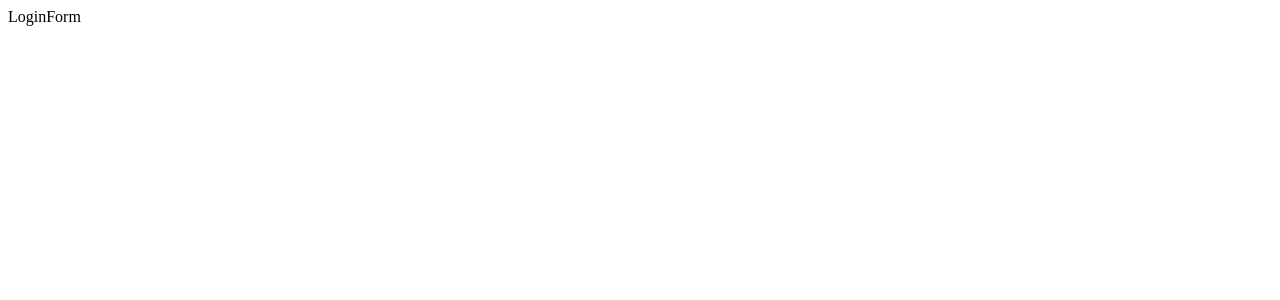
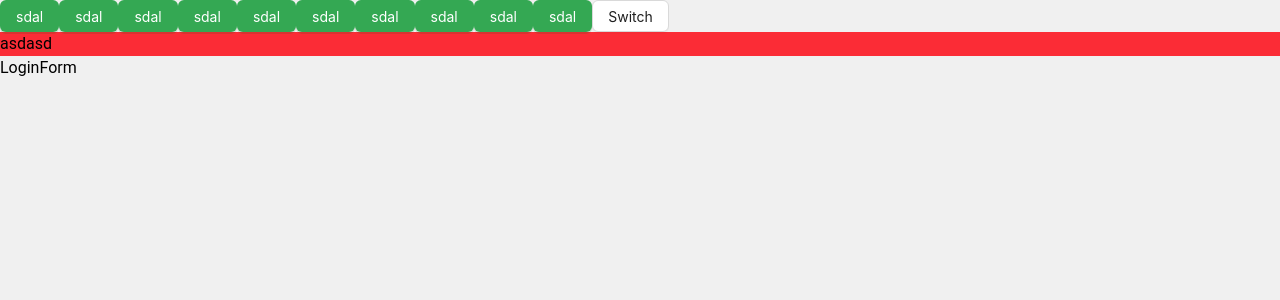
Before and after one commit to Zysd836/osiris-template, a React (Vite) app: page /login in a window 1280 px wide. Shown: the top 300 px of the page. Built offline with nearby package versions, Linux system fonts and the light colour scheme.

Commit message:
feat: theme mode

```diff
--- /dev/null
+++ b/src/config/theme.ts
@@ -0,0 +1,13 @@
+export const themeColors = ['primary', 'secondary', 'background', 'text'] as const
+export const themeModes = [
+  '#4285F4', // Google Blue
+  '#EA4335', // Google Red
+  '#FBBC05', // Google Yellow
+  '#34A853', // Google Green
+  '#FF6B6B', // Pastel Red
+  '#48CFAD', // Mint
+  '#AC92EC', // Lavender
+  '#EC87C0', // Pink
+  '#5D9CEC', // Blue
+  '#FFCE54', // Yellow
+] as const
--- /dev/null
+++ b/src/config/theme.type.ts
@@ -0,0 +1,10 @@
+import { themeColors, themeModes } from './theme'
+
+export type ThemeMode = (typeof themeModes)[number]
+export type ThemeColor = Record<(typeof themeColors)[number], string>
+export interface ITheme {
+  themeMode: ThemeMode
+  darkMode: boolean
+  layout: 'mix' | 'top' | 'side'
+  sideMenuType: 'classic' | 'grouping'
+}
--- /dev/null
+++ b/src/contexts/Theme/index.tsx
@@ -0,0 +1,48 @@
+import React from 'react'
+import { IThemeContext } from './type'
+import { initThemeContext } from './initContext'
+import { ConfigProvider, theme } from 'antd'
+
+const ThemeContext = React.createContext<IThemeContext>(initThemeContext)
+
+const ThemeProvider: React.FC<{ children: React.ReactNode }> = ({ children }) => {
+  const [themeMode, setThemeMode] = React.useState(initThemeContext.themeMode)
+  const [layout, setLayout] = React.useState(initThemeContext.layout)
+  const [sideMenuType, setSideMenuType] = React.useState(initThemeContext.sideMenuType)
+  const [darkMode, setDarkMode] = React.useState(false)
+
+  const changeDarkMode = () => {
+    setDarkMode((prev) => {
+      const newDarkMode = !prev
+      document.documentElement.setAttribute('data-theme', newDarkMode ? 'dark' : 'light')
+      return newDarkMode
+    })
+  }
+
+  return (
+    <ThemeContext.Provider
+      value={{
+        themeMode,
+        layout,
+        sideMenuType,
+        darkMode,
+        setThemeMode,
+        setLayout,
+        setSideMenuType,
+        changeDarkMode,
+      }}
+    >
+      <ConfigProvider
+        theme={{
+          token: {
+            colorPrimary: themeMode,
+          },
+          algorithm: darkMode ? theme.darkAlgorithm : theme.defaultAlgorithm,
+        }}
+      >
+        {children}
+      </ConfigProvider>
+    </ThemeContext.Provider>
+  )
+}
+export { ThemeContext, ThemeProvider }
--- /dev/null
+++ b/src/contexts/Theme/initContext.tsx
@@ -0,0 +1,12 @@
+import { IThemeContext } from './type'
+
+export const initThemeContext: IThemeContext = {
+  darkMode: false,
+  themeMode: '#34A853',
+  layout: 'top',
+  sideMenuType: 'grouping',
+  setThemeMode: () => {},
+  setLayout: () => {},
+  setSideMenuType: () => {},
+  changeDarkMode: () => {},
+}
--- /dev/null
+++ b/src/contexts/Theme/type.ts
@@ -0,0 +1,9 @@
+import { ITheme, ThemeMode } from '@/config/theme.type'
+import { Dispatch } from 'react'
+
+export interface IThemeContext extends ITheme {
+  setThemeMode: (mode: ThemeMode) => void
+  setLayout: (layout: ITheme['layout']) => void
+  setSideMenuType: (type: ITheme['sideMenuType']) => void
+  changeDarkMode: () => void // Use Dispatch type for setState functions
+}
--- /dev/null
+++ b/src/contexts/Theme/useTheme.tsx
@@ -0,0 +1,10 @@
+import React from 'react'
+import { ThemeContext } from '.'
+
+export const useTheme = () => {
+  const theme = React.useContext(ThemeContext)
+  if (!theme) {
+    throw new Error('useTheme must be used within a ThemeProvider')
+  }
+  return theme
+}
--- a/src/index.css
+++ b/src/index.css
@@ -1,4 +1,6 @@
 @import "tailwindcss";
+@custom-variant dark (&:where([data-theme=dark], [data-theme=dark] *));
+
 body {
   font-family: "Roboto", sans-serif;
   font-size: 16px;
--- a/src/routes/(auth)/login/index.tsx
+++ b/src/routes/(auth)/login/index.tsx
@@ -1,5 +1,8 @@
 import Login from '@/components/auth/login'
+import { themeModes } from '@/config/theme'
+import { useTheme } from '@/contexts/Theme/useTheme'
 import { createFileRoute } from '@tanstack/react-router'
+import { Button } from 'antd'
 
 export const Route = createFileRoute('/(auth)/login/')({
   component: RouteComponent,
@@ -9,8 +12,24 @@ export const Route = createFileRoute('/(auth)/login/')({
 })
 
 function RouteComponent() {
+  const theme = useTheme()
   return (
     <Login.Container>
+      {themeModes.map((mode) => {
+        return (
+          <Button
+            type="primary"
+            key={mode}
+            onClick={() => {
+              theme.setThemeMode(mode)
+            }}
+          >
+            sdal
+          </Button>
+        )
+      })}
+      <Button onClick={() => theme.changeDarkMode()}>Switch</Button>
+      <div className="bg-red-500 dark:bg-amber-300">asdasd</div>
       <Login.Form />
     </Login.Container>
   )
--- a/vite.config.ts
+++ b/vite.config.ts
@@ -1,7 +1,7 @@
 import { defineConfig } from 'vite'
 import react from '@vitejs/plugin-react'
 import tailwindcss from '@tailwindcss/vite'
-import path from 'node:path'
+import path from 'path'
 import { tanstackRouter } from '@tanstack/router-plugin/vite'
 
 // https://vite.dev/config/
```
Also changed, not shown: src/main.tsx (+4 -3 lines), src/components/auth/login/index.ts (line endings or trailing spaces).
